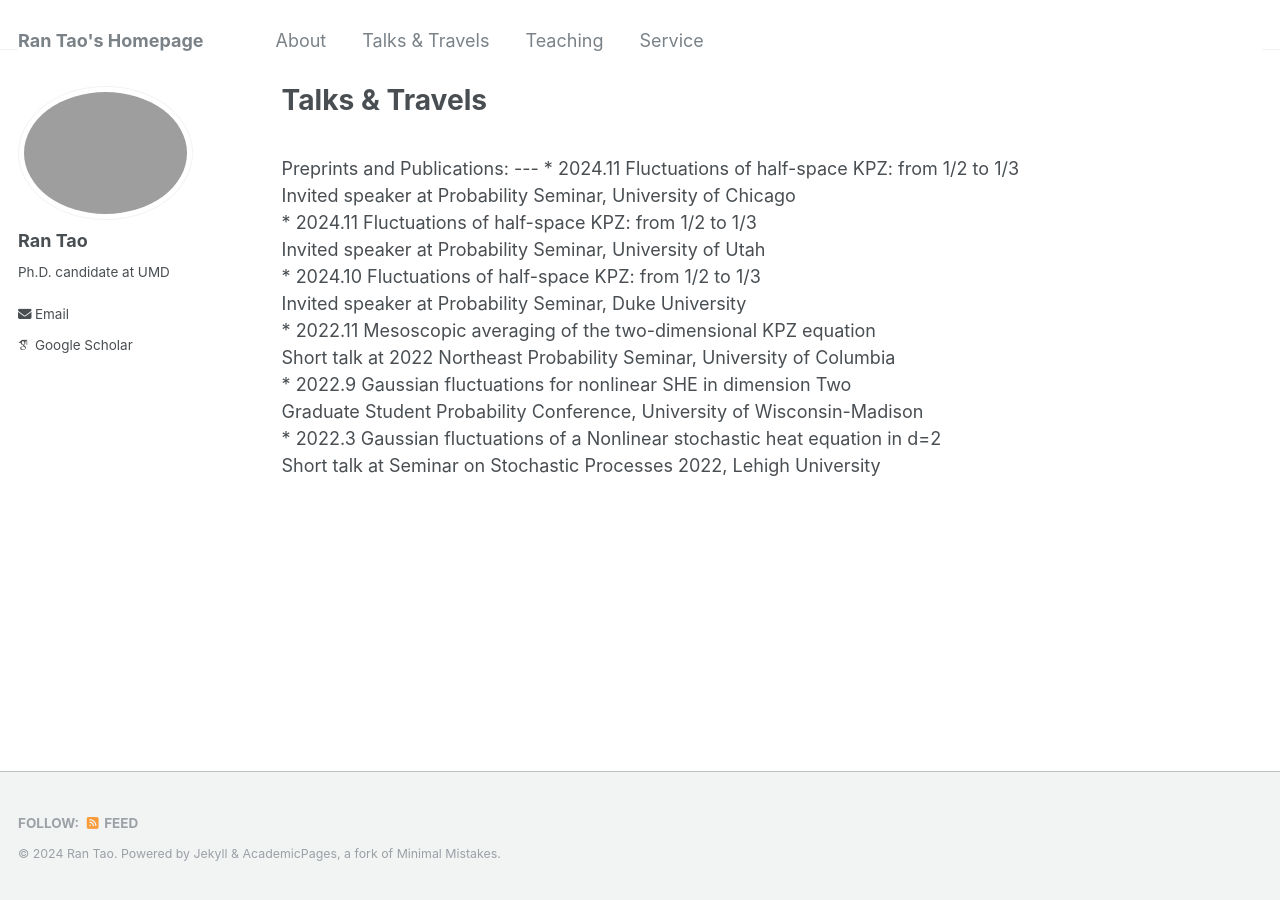
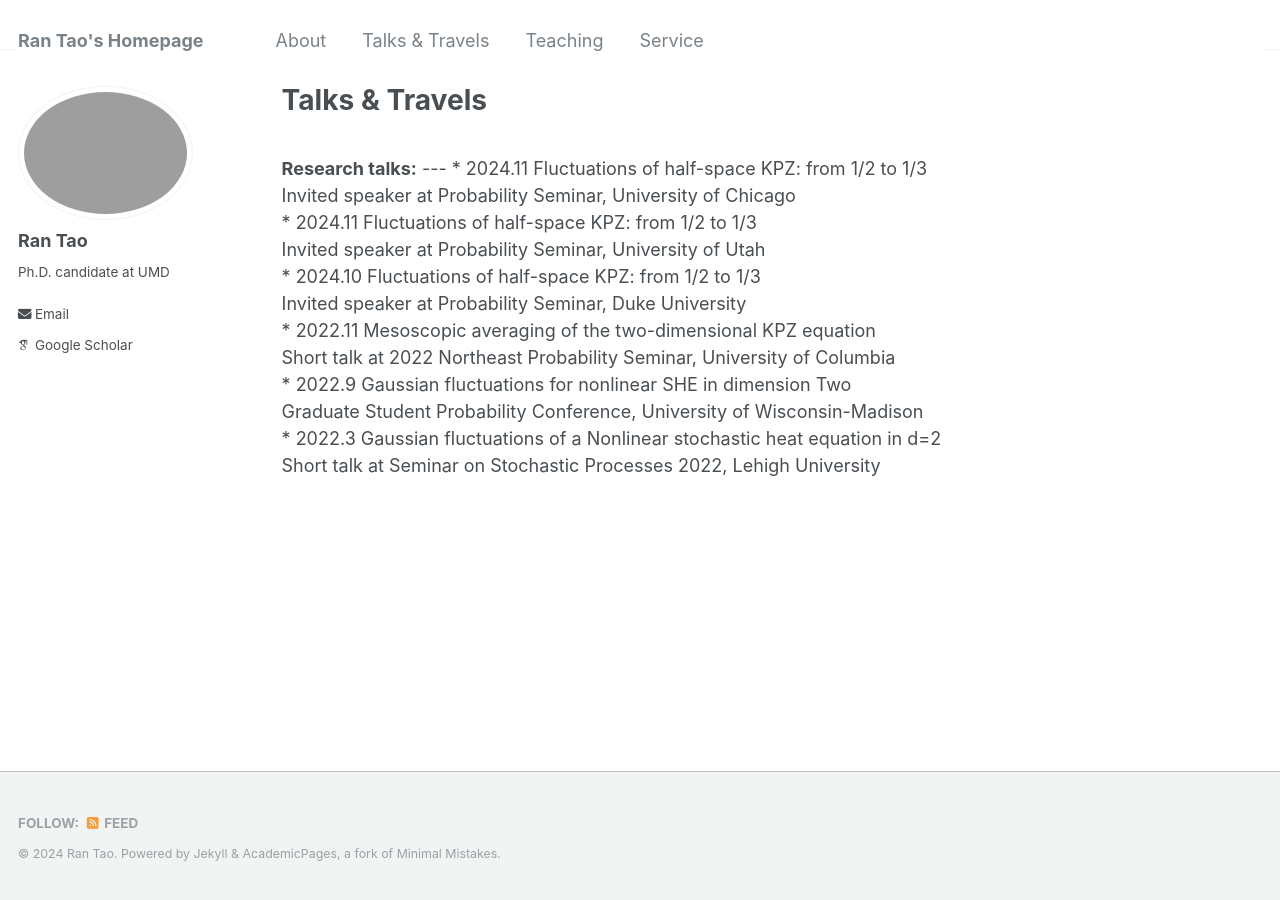
Before and after one commit to rantao16/rantao16.github.io, a Jekyll site: the page built from _pages/talks.html, in a window 1280 px wide. Built offline with Jekyll 4.4.1, drawn with Linux system fonts in a browser that asks for light colours; some web fonts are replaced.

Commit message:
Update talks.html

```diff
--- a/_pages/talks.html
+++ b/_pages/talks.html
@@ -9,7 +9,7 @@ author_profile: true
 
 <br/>
 
-Preprints and Publications:
+<b>Research talks:</b>
 ---
 * 2024.11 Fluctuations of half-space KPZ: from 1/2 to 1/3<br/>
 
```
